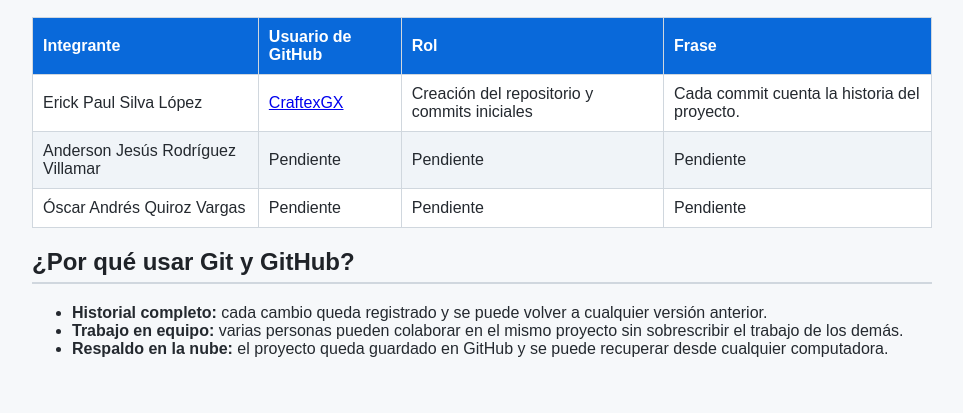
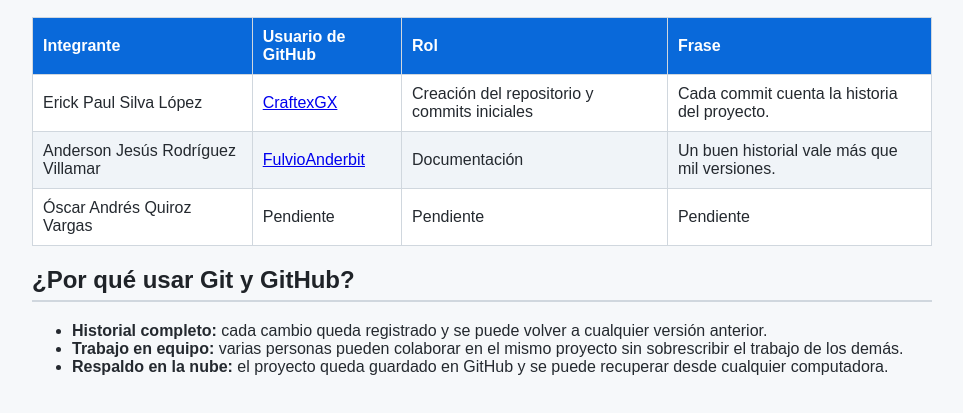
Before and after one commit to CraftexGX/git-github-guarda-versiona-colabora, a plain HTML site: page index.html in a window 1280 px wide. Shown: the part 137-550 px from the top of the page, without its empty margins (158-1121 px from the left). Drawn offline with Linux system fonts and the light colour scheme.

Commit message:
Modify Anderson's row with additional information
Updated the row for Anderson to include a GitHub link, documentation status, and a note.

```diff
--- a/index.html
+++ b/index.html
@@ -64,9 +64,9 @@
       <!-- Fila de Anderson: solo Anderson edita esta fila -->
       <tr>
         <td>Anderson Jesús Rodríguez Villamar</td>
-        <td>Pendiente</td>
-        <td>Pendiente</td>
-        <td>Pendiente</td>
+        <td><a href="https://github.com/FulvioAnderbit">FulvioAnderbit</a></td>
+        <td>Documentación</td>
+        <td>Un buen historial vale más que mil versiones.</td>
       </tr>
       <!-- Fila de Óscar: solo Óscar edita esta fila -->
       <tr>
```
